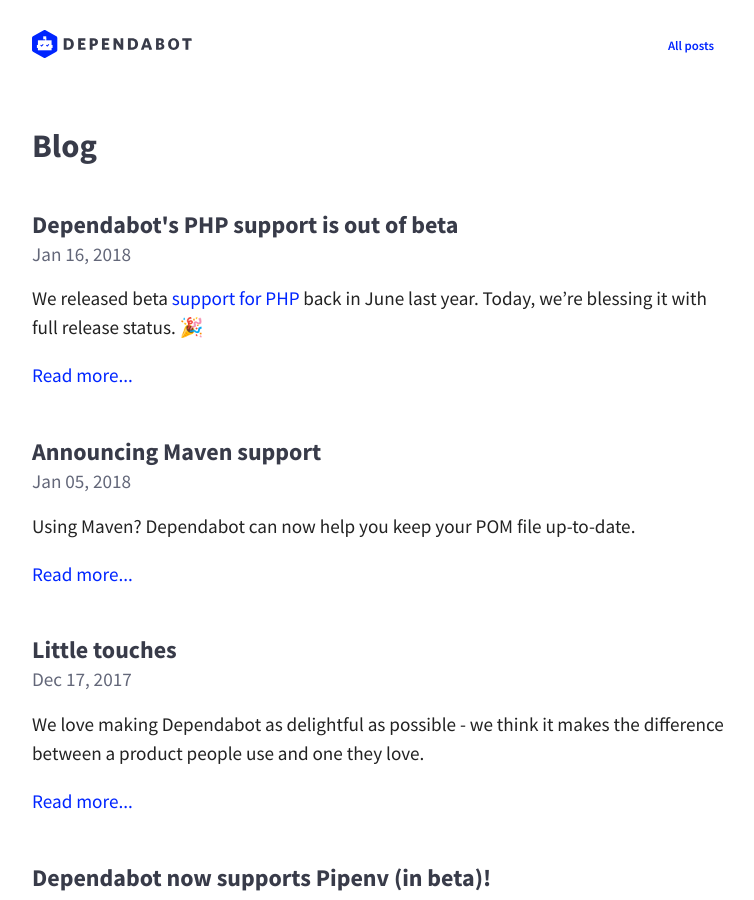
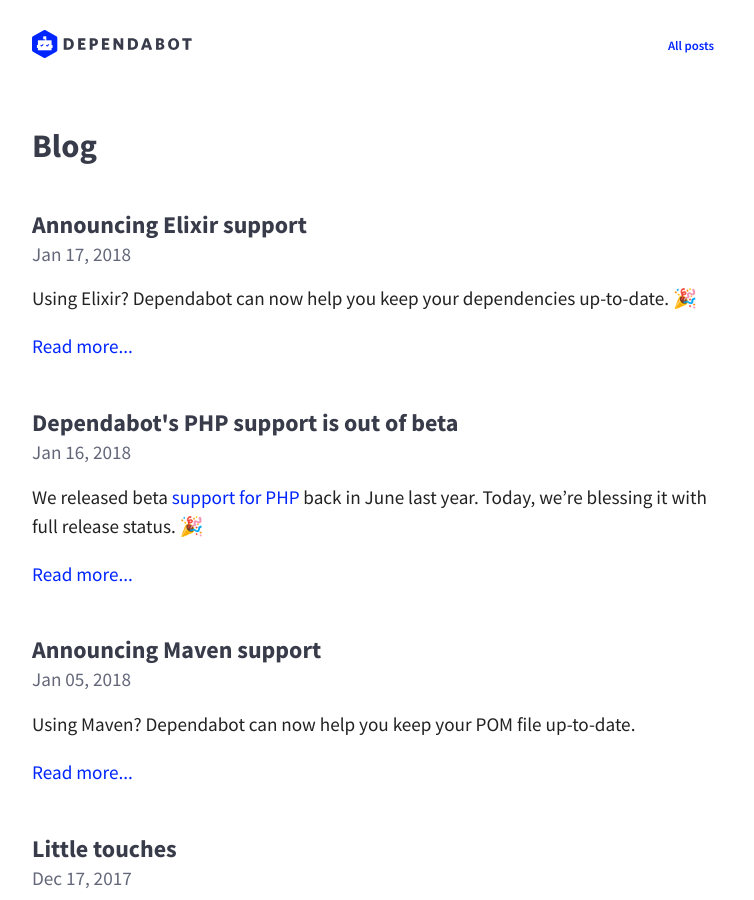
Before and after one commit to desenvolvedorIcotrade/App.bot, a Jekyll site: the page built from blog/index.html, in a window 1280 px wide and 900 px high. Shown: the whole window, without its empty margins (258-1012 px from the left). Built offline with Jekyll 4.4.1, drawn with Linux system fonts in a browser that asks for light colours; nearby versions of some CDN libraries.

Commit message:
Announce Elixir

```diff
--- a/blog/_posts/2018-01-05-announcing-maven-support.md
+++ b/blog/_posts/2018-01-05-announcing-maven-support.md
@@ -14,7 +14,7 @@
 - Dependabot looks for a "pom.xml" in your repo, and pulls it down.
 - Dependabot extracts the dependencies from your POM file, and checks The
   Central Repository for any available updates.
-- If any updates are available, creates individual PRs for each dependency of
+- If any updates are available, Dependabot creates individual PRs for each of
   your outdated dependencies.
 
 We wanted to launch Maven support as early as possible, so have released it
--- /dev/null
+++ b/blog/_posts/2018-01-17-announcing-elixir-support.md
@@ -0,0 +1,30 @@
+---
+layout: post
+title:  "Announcing Elixir support"
+date:   2018-01-17 10:00:00 +0100
+---
+
+Using Elixir? Dependabot can now help you keep your dependencies up-to-date. 🎉
+
+<p class="image-medium">
+  <img alt="Elixir logo" height="100px" src="/images/blog/elixir-logo.svg">
+</p>
+
+Here's how it works:
+- Every day, Dependabot pulls down your "mix.exs" and "mix.lock".
+- Dependabot extracts the top-level dependencies from your "mix.exs", and checks
+  for any available updates.
+- If any updates are available, Dependabot creates individual PRs to update each
+  of your outdated dependencies.
+
+We'd like to say a huge thanks to [Steve Domin][steve] for all his work on
+adding Elixir support to Dependabot. He's building exciting things with Elixir
+over at [Duffel][duffel].
+
+If you use Elixir we'd love to hear from you as we test support for it. If you
+have any suggestions, or if you experience any issues, please don't hesitate to
+[let us know][feedback-link]!
+
+[feedback-link]: https://github.com/dependabot/feedback
+[steve]: https://twitter.com/stevedomin
+[duffel]: https://www.duffelhq.com/
```
Also changed, not shown: images/blog/elixir-logo.svg (added).
